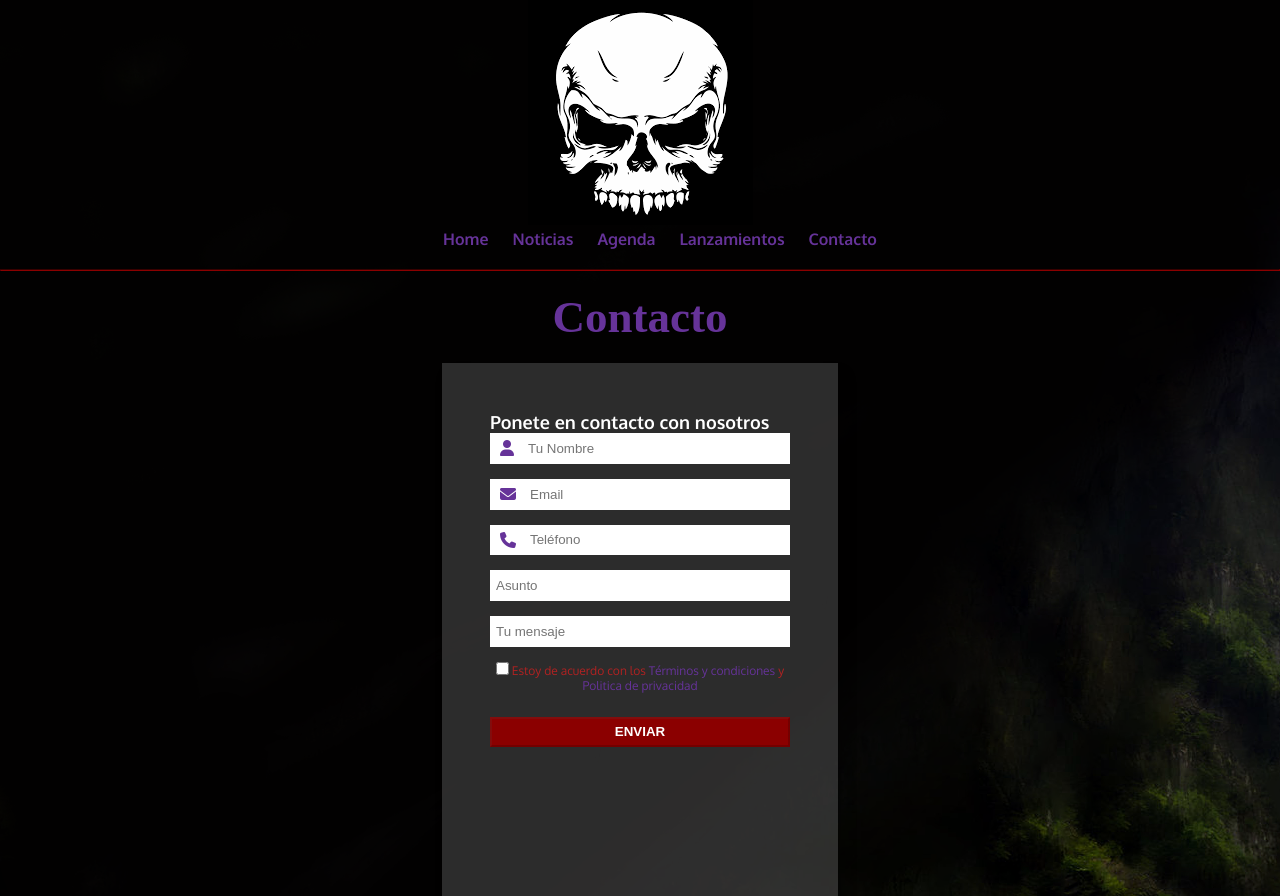
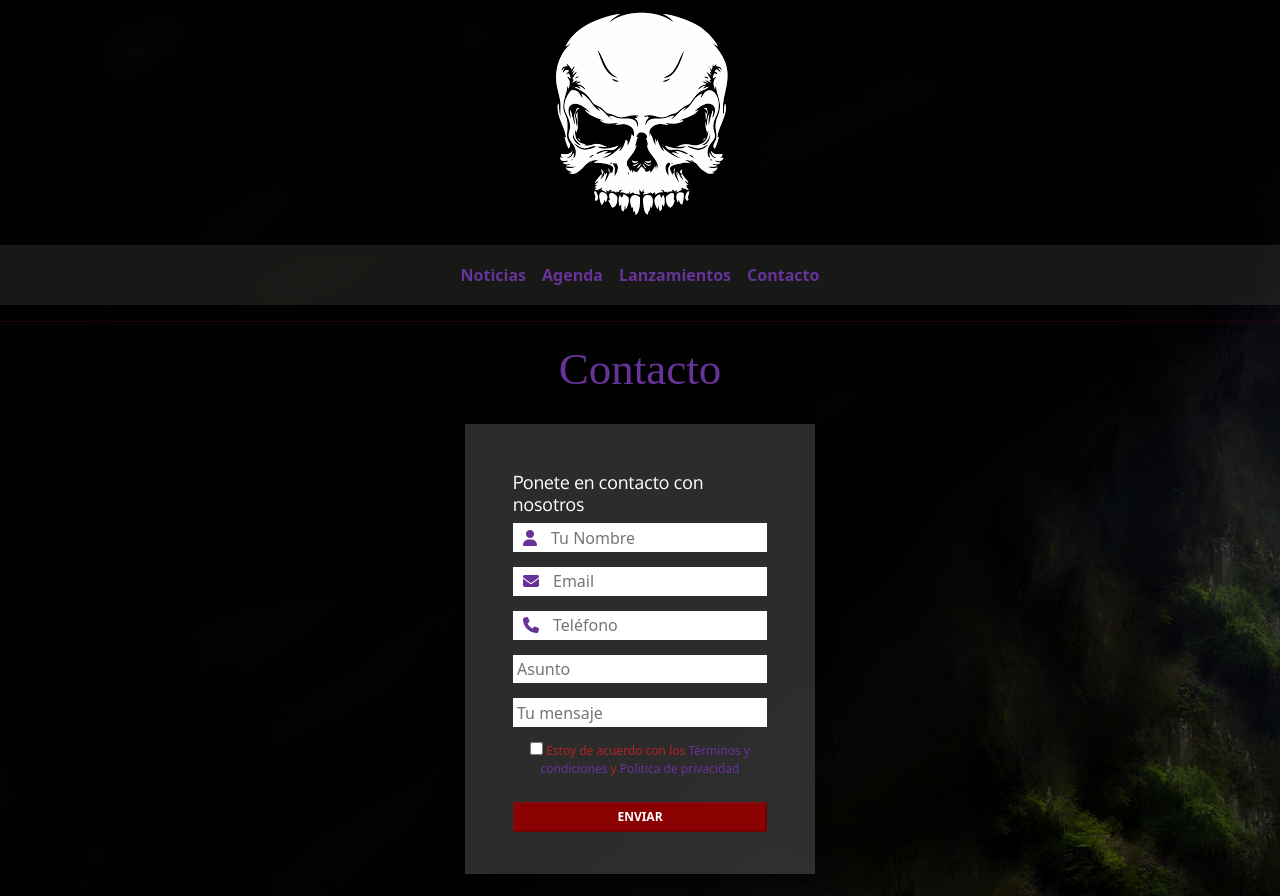
Before and after one commit to jpschurz/javascript-coderhouse, a plain HTML site: page pages/contacto.html in a window 1280 px wide. Shown: the top 896 px of the page. Drawn offline with nearby package versions, Linux system fonts and the light colour scheme; a web font is replaced by a local one.

Commit message:
Se creo navbar en Bootstrap

```diff
--- a/css/style.css
+++ b/css/style.css
@@ -12,8 +12,8 @@ body{
 }
 
 a{
-    text-decoration: none;
-    color: rebeccapurple;
+    text-decoration: none !important;
+    color: rebeccapurple !important ;
 }
 
 p{
@@ -23,25 +23,25 @@ p{
 }
 
 hr{
-    border-color: darkred;
+    border-color: darkred !important;
 }
 
 h1{
-    color: rebeccapurple;
-    font-size: 45px;
-    font-family: 'New Rocker';
+    color: rebeccapurple !important;
+    font-size: 45px !important;
+    font-family: 'New Rocker' !important;
 }
 
 h2{
-    color: rebeccapurple;
-    font-size: 25px;
-    font-family: 'Oxygen';
+    color: rebeccapurple !important;
+    font-size: 25px !important;
+    font-family: 'Oxygen' !important;
 }
 
 h3{
-    color: white;
-    font-size: 18px;
-    font-family: 'Oxygen';
+    color: white !important;
+    font-size: 18px !important;
+    font-family: 'Oxygen' !important;
 }
 
 nav ul li{
@@ -67,9 +67,13 @@ nav ul li{
     width: 100%;
 }
 
-.menu-header{
+/*.menu-header{
     display: flex;
     justify-content: space-around;
+}*/
+
+.menu-header{
+    background-color:#3837346b;
 }
 
 .menu-header a{
@@ -78,8 +82,8 @@ nav ul li{
 }
 
 .menu-header a:hover{
-    color: darkred;
-    text-decoration: overline;
+    color: darkred !important;
+    text-decoration: overline !important;
 }
 
 
@@ -89,7 +93,7 @@ nav ul li{
     display: flex;
     flex-direction: column;
     margin-bottom: 20px;
-    margin-top: 20px;
+    margin-top: 40px;
 }
 
 .section-conciertos h1{
@@ -248,7 +252,7 @@ nav ul li{
 .form-contacto{
     background-color: #7f7f7f57;
     padding: 3rem;
-    width: 300px;
+    width: 350px;
     height: 450px;
     box-shadow: 6px 11px 13px -2px rgb(0 0 0 / 30%);
     margin-bottom: 1.5rem;
--- a/pages/contacto.html
+++ b/pages/contacto.html
@@ -8,6 +8,8 @@
     <title>Contacto - La Cueva del Metal</title>
     <!-- CSS -->
     <link rel="stylesheet" href="../css/style.css">
+    <!-- CSS Bootsrap -->
+    <link href="https://cdn.jsdelivr.net/npm/bootstrap@5.2.0-beta1/dist/css/bootstrap.min.css" rel="stylesheet" integrity="sha384-0evHe/X+R7YkIZDRvuzKMRqM+OrBnVFBL6DOitfPri4tjfHxaWutUpFmBp4vmVor" crossorigin="anonymous">
     <!-- Favicon -->
     <link rel="shortcut icon" href="../images/favicon.png">
     <!-- Fuentes de Google -->
@@ -23,34 +25,27 @@
 
     <!-- Inicio Menu Principal -->
     <header>
-        <div class="menu-header-container">
-            <div class="logo-header">
+        <div class="menu-header-container logo-header">
             <a href="../index.html">
                 <img src="../images/logo.png" alt="Logo - La cueva del Metal" class="img-logo-header">
             </a>
         </div>
-            <div class="menu-header">
-                <nav>
-                    <ul>
-                        <li>
-                            <a href="../index.html">Home</a>
-                        </li>
-                        <li>
-                            <a href="../pages/noticias.html">Noticias</a>
-                        </li>
-                        <li>
-                            <a href="../pages/agenda.html">Agenda</a>
-                        </li>
-                        <li>
-                            <a href="../pages/lanzamientos.html">Lanzamientos</a>
-                        </li>
-                        <li>
-                            <a href="../pages/contacto.html">Contacto</a>
-                        </li>
+        <nav class="navbar navbar-expand-lg navbar-dark menu-header" aria-label="Tenth navbar example">
+            <div class="container-fluid">
+              <button class="navbar-toggler" type="button" data-bs-toggle="collapse" data-bs-target="#navbarsExample08" aria-controls="navbarsExample08" aria-expanded="false" aria-label="Toggle navigation">
+                <span class="navbar-toggler-icon"></span>
+              </button>
+
+              <div class="collapse navbar-collapse justify-content-md-center" id="navbarsExample08">
+                <ul class="navbar-nav">
+                    <a class="nav-link "href="../pages/noticias.html">Noticias</a>
+                    <a class="nav-link" href="../pages/agenda.html">Agenda</a>
+                    <a class="nav-link active" aria-current="page" href="../pages/lanzamientos.html">Lanzamientos</a>
+                    <a class="nav-link" href="../pages/contacto.html">Contacto</a>
                 </ul>
-                </nav>
               </div>
             </div>
+          </nav>
     </header>
     <!-- Fin Menu Principal -->
 
@@ -143,6 +138,9 @@
         </div>
     </footer>
     <!-- Fin Footer -->
+
+    <!-- Bootstrap - JavaScript Bundle with Popper -->
+    <script src="https://cdn.jsdelivr.net/npm/bootstrap@5.2.0-beta1/dist/js/bootstrap.bundle.min.js" integrity="sha384-pprn3073KE6tl6bjs2QrFaJGz5/SUsLqktiwsUTF55Jfv3qYSDhgCecCxMW52nD2" crossorigin="anonymous"></script>
 </body>
 
 </html>
```
Also changed, not shown: index.html (+21 -20 lines), pages/agenda.html (+19 -21 lines), pages/lanzamientos.html (+19 -21 lines), pages/noticias.html (+19 -21 lines). Lines whose indentation alone changed are shown as unchanged.
